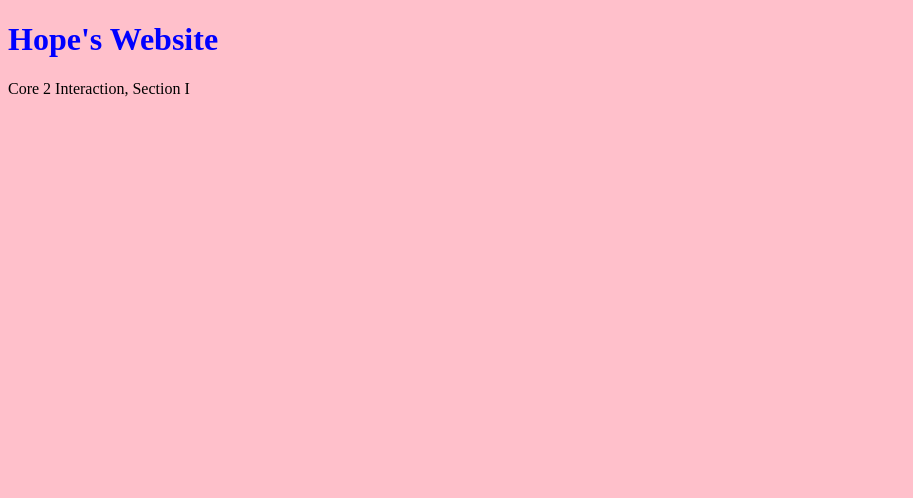
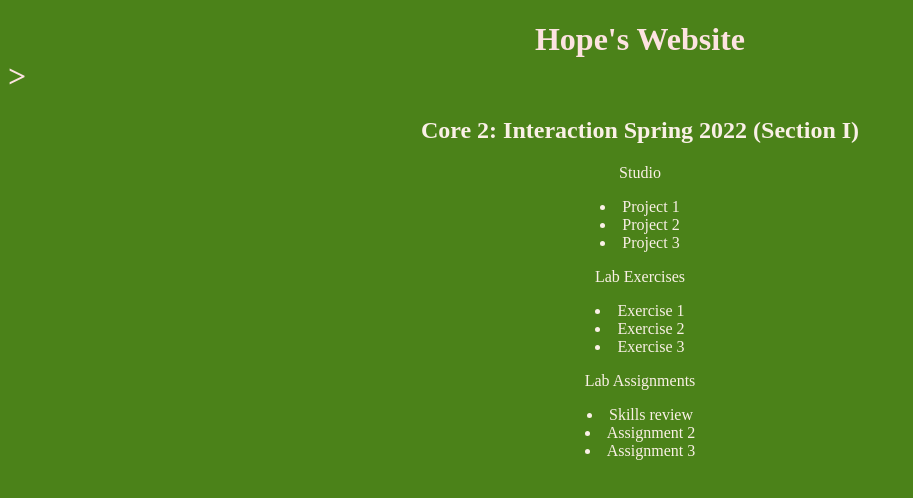
Before and after one commit to kimh559/kimh559.github.io, a plain HTML site: page index.html in a window 1280 px wide. Shown: the whole page, without its empty margins (0-913 px from the left). Drawn offline with Linux system fonts and the light colour scheme.

Commit message:
update test run

```diff
--- a/index.html
+++ b/index.html
@@ -2,12 +2,29 @@
 <html lang="en">
 <head>
 	<meta charset="UTF-8">
-	<title>My First Github Pages Document</title>
+	<title>Hope's Website</title>
 	<link rel="stylesheet" href="./style.css">
 </head>
 <body>
-<h1>Hope's Website</h1>
-<p>Core 2 Interaction, Section I</p>
+<h1><center>Hope's Website</center>></h1>
+<h2><center>Core 2: Interaction Spring 2022 (Section I)</center></h2>
+<center>
+	<p id="listone">Studio</p>
+	<li>Project 1</li>
+	<li>Project 2</li>
+	<li>Project 3</li>
+</center>
+<center>
+	<p id="listone">Lab Exercises</p>
+	<li>Exercise 1</li>
+	<li>Exercise 2</li>
+	<li>Exercise 3</li>
+
+	<p id="listone">Lab Assignments</p>
+	<li>Skills review</li>
+	<li>Assignment 2</li>
+	<li>Assignment 3</li>
+</center>
 
 </body>
 </html>
--- a/style.css
+++ b/style.css
@@ -1,7 +1,23 @@
 html {
-    background: pink;
+    background: #4b8219;
 }
 
 h1 {
-    color: blue;
+    color: #fde3e1;
+	font-family: 'Times New Roman', Times, serif;
 }
+
+h2 {
+	color: linen;
+	font-family:'Times New Roman', Times, serif;
+}
+
+#listone {
+	color: linen;
+	font-family: 'Times New Roman', Times, serif;
+}
+
+li {
+	color: linen;
+	font-family: 'Times New Roman', Times, serif;
+}
```
